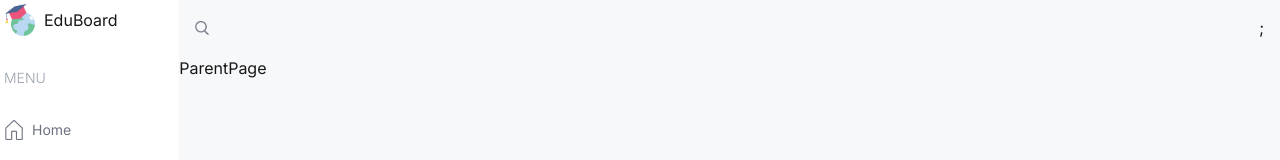
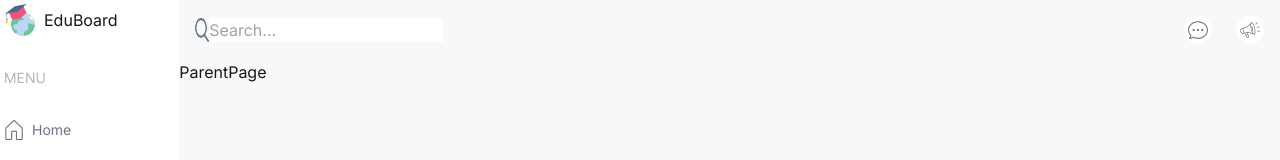
Before and after one commit to mysandesh/EduBoard, a Next.js app: page /parent in a window 1280 px wide. Shown: the top 160 px of the page. Built offline with nearby package versions, Linux system fonts and the light colour scheme.

Commit message:
Message and Announcement icons added on navbar

```diff
--- a/src/components/Navbar.tsx
+++ b/src/components/Navbar.tsx
@@ -6,9 +6,17 @@ const Navbar = () => {
       {/* SEARCH BAR */}
       <div className="hidden md:flex">
         <Image src="/search.png" alt="" width={14} height={14} />
+        <input type="text" placeholder="Search..." />
       </div>
       {/* ICONS AND USER */}
-      <div className=""></div>;
+      <div className="flex items-center gap-6">
+        <div className="bg-white rounded-full w-7 h-7 flex items-center justify-center cursor-pointer">
+          <Image src="/message.png" alt="" width={20} height={20} />
+        </div>
+        <div className="bg-white rounded-full w-7 h-7 flex items-center justify-center cursor-pointer">
+          <Image src="/announcement.png" alt="" width={20} height={20} />
+        </div>
+      </div>
     </div>
   );
 };
```
